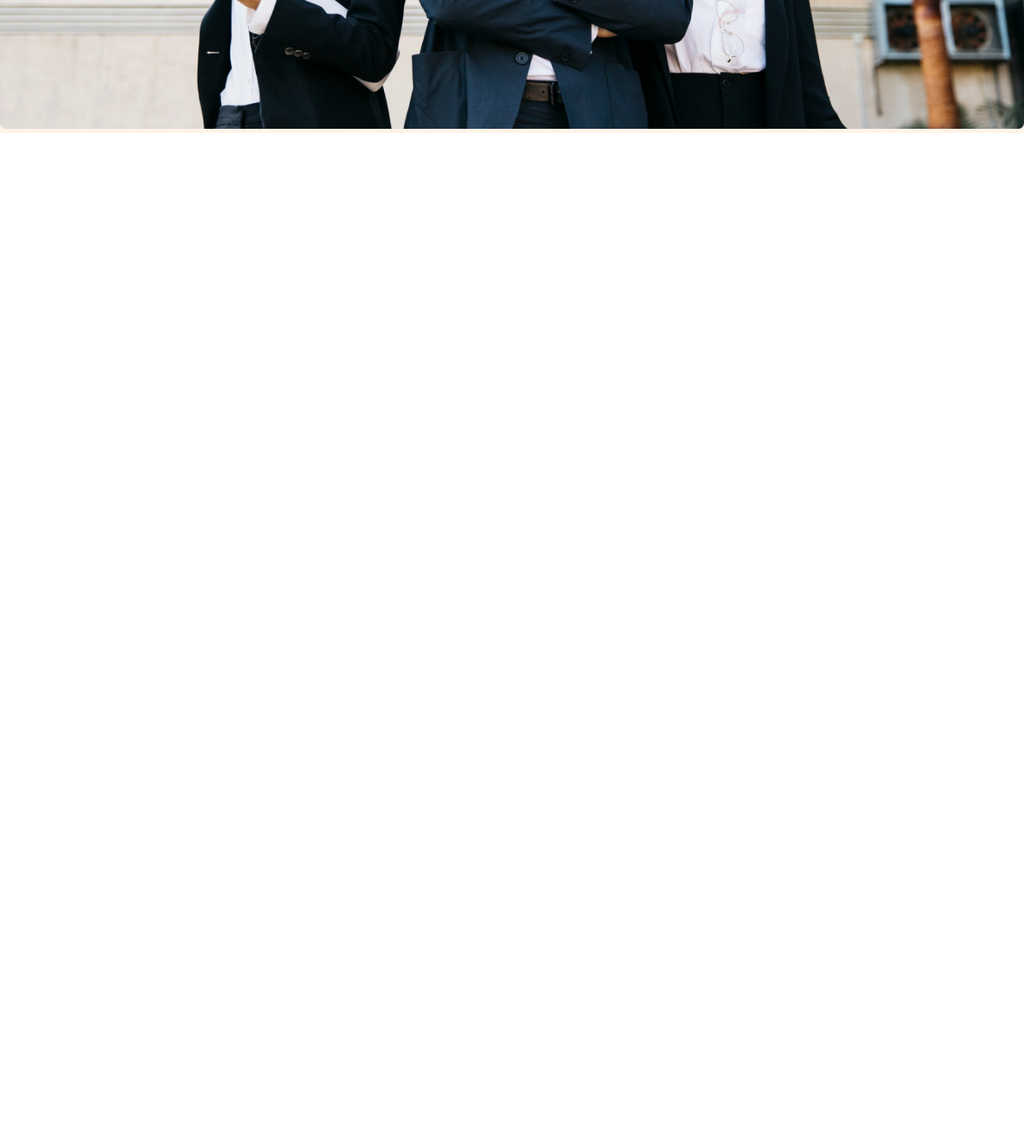
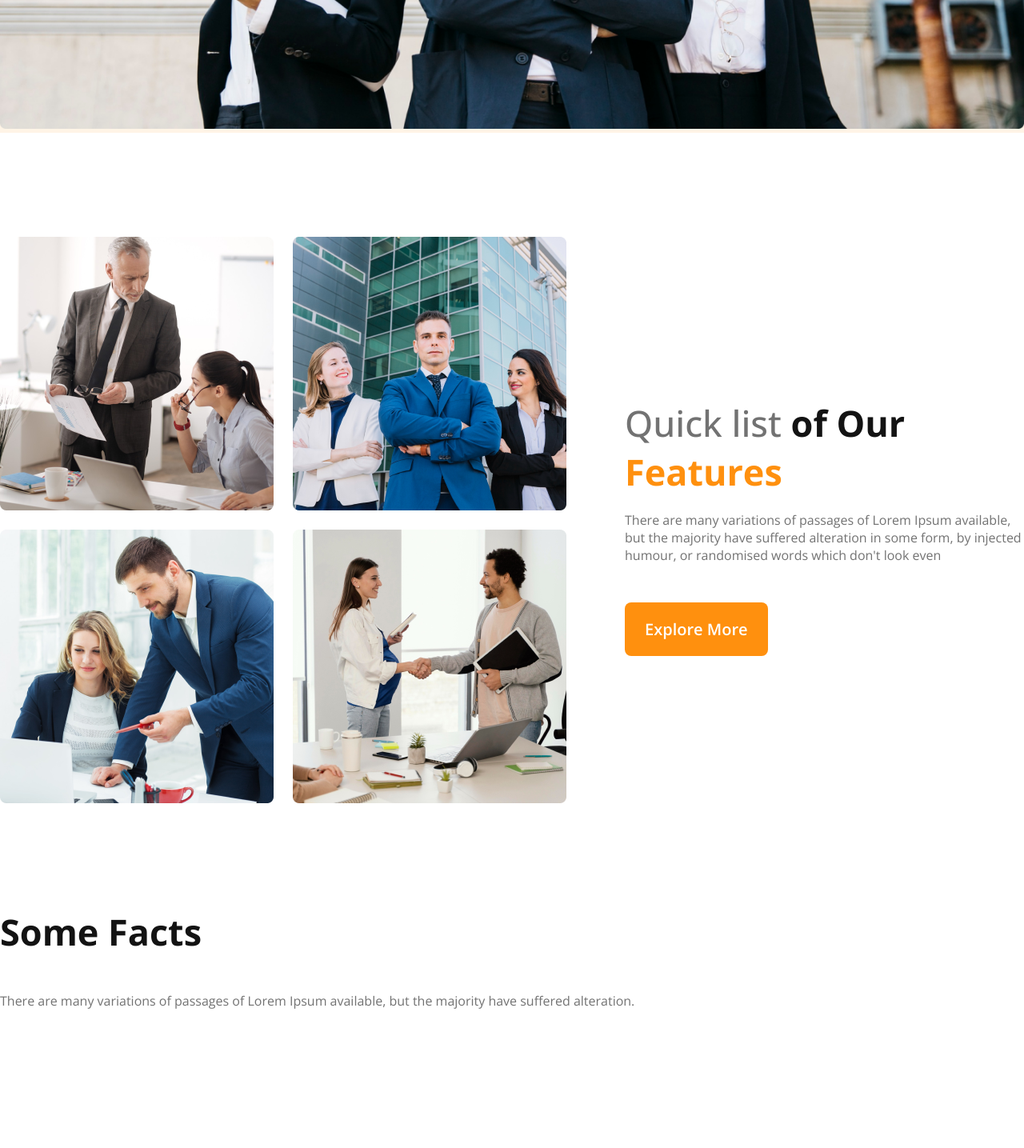
Before and after one commit to sohelrana6105/g3-architects-practice-project, a plain HTML site: page index.html in a window 1280 px wide. Shown: the part 1081-2516 px from the top of the page at 80% size. Before the commit the page ends 1247 px from the top, so only its background shows below. Drawn offline with nearby package versions, Linux system fonts and the light colour scheme.

Commit message:
added Quick list of Our Features

```diff
--- a/index.html
+++ b/index.html
@@ -30,7 +30,60 @@
         <img class="banner-image" src="images/banner.png" alt="" />
       </div>
     </header>
-    <main></main>
+    <main>
+      <!-- teams section -->
+      <section class="teams">
+        <div class="team-image-container">
+          <img src="images/team1.png" alt="" />
+          <img src="images/team2.png" alt="" />
+          <img src="images/team3.png" alt="" />
+          <img src="images/team4.png" alt="" />
+        </div>
+        <div class="our-features">
+          <h3 class="features-title">
+            <span id="title-quick-list">Quick list</span
+            ><span id="title-of-our"> of Our</span>
+            <span id="features-part">Features</span>
+          </h3>
+          <p class="features-description">
+            There are many variations of passages of Lorem Ipsum available, but
+            the majority have suffered alteration in some form, by injected
+            humour, or randomised words which don't look even
+          </p>
+          <button class="btn-primary">Explore More</button>
+        </div>
+      </section>
+      <!-- features will enjoy -->
+      <!-- some facts -->
+      <section>
+        <h3 class="facts-title">Some Facts</h3>
+        <p class="facts-description">
+          There are many variations of passages of Lorem Ipsum available, but
+          the majority have suffered alteration.
+        </p>
+        <!-- .fact-container>img.fact-icon+h4.fact-number+h5.fact-name -->
+        <div class="fact-container">
+          <img src="" alt="" class="fact-icon" />
+          <h4 class="fact-number"></h4>
+          <h5 class="fact-name"></h5>
+        </div>
+        <div class="fact-container">
+          <img src="" alt="" class="fact-icon" />
+          <h4 class="fact-number"></h4>
+          <h5 class="fact-name"></h5>
+        </div>
+        <div class="fact-container">
+          <img src="" alt="" class="fact-icon" />
+          <h4 class="fact-number"></h4>
+          <h5 class="fact-name"></h5>
+        </div>
+        <div class="fact-container">
+          <img src="" alt="" class="fact-icon" />
+          <h4 class="fact-number"></h4>
+          <h5 class="fact-name"></h5>
+        </div>
+      </section>
+    </main>
     <footer></footer>
   </body>
 </html>
--- a/style/style.css
+++ b/style/style.css
@@ -25,9 +25,13 @@ body {
   align-items: center;
 }
 .navbar,
-.banner {
+.banner,
+main {
   max-width: 1440px;
   margin: 0 auto;
+}
+main > section {
+  margin-top: 130px;
 }
 
 .navbar-title {
@@ -85,10 +89,76 @@ body {
 .banner-image {
   width: 100%;
 }
+
+/* features section */
+/* team and features related style */
+.teams {
+  display: flex;
+  align-items: center;
+}
+.team-image-container {
+  display: grid;
+  grid-template-columns: repeat(2, 1fr);
+  gap: 24px;
+}
+.our-features {
+  margin-left: 73px;
+  max-width: 530px;
+}
+#title-quick-list {
+  font-size: 2.81rem;
+  font-weight: 500;
+  color: rgb(114, 114, 114);
+}
+#title-of-our {
+  font-size: 2.81rem;
+  font-weight: 700;
+  color: rgb(19, 19, 19);
+}
+#features-part {
+  font-size: 2.81rem;
+  font-weight: 700;
+  color: rgb(255, 144, 14);
+}
+.features-description {
+  color: rgb(114, 114, 114);
+
+  font-size: 1rem;
+  font-weight: 400;
+}
+/* some facts styles */
+.facts-title {
+  color: rgb(19, 19, 19);
+
+  font-size: 45px;
+  font-weight: 700;
+}
+.facts-description {
+  color: rgb(114, 114, 114);
+
+  font-size: 16px;
+  font-weight: 400;
+}
 /* reponsive media query for header */
 @media screen and (max-width: 576px) {
   .navbar,
-  .nav-list {
+  .nav-list,
+  .teams {
     flex-direction: column;
   }
+  .team-image-container {
+    grid-template-columns: repeat(1, 1fr);
+  }
+  .our-features {
+    margin-left: 20px;
+  }
 }
+
+@media screen and (min-width: 576px) and (max-width: 992px) {
+  .teams {
+    flex-direction: column;
+  }
+  .our-features {
+    margin: 50px auto;
+  }
+}
```
